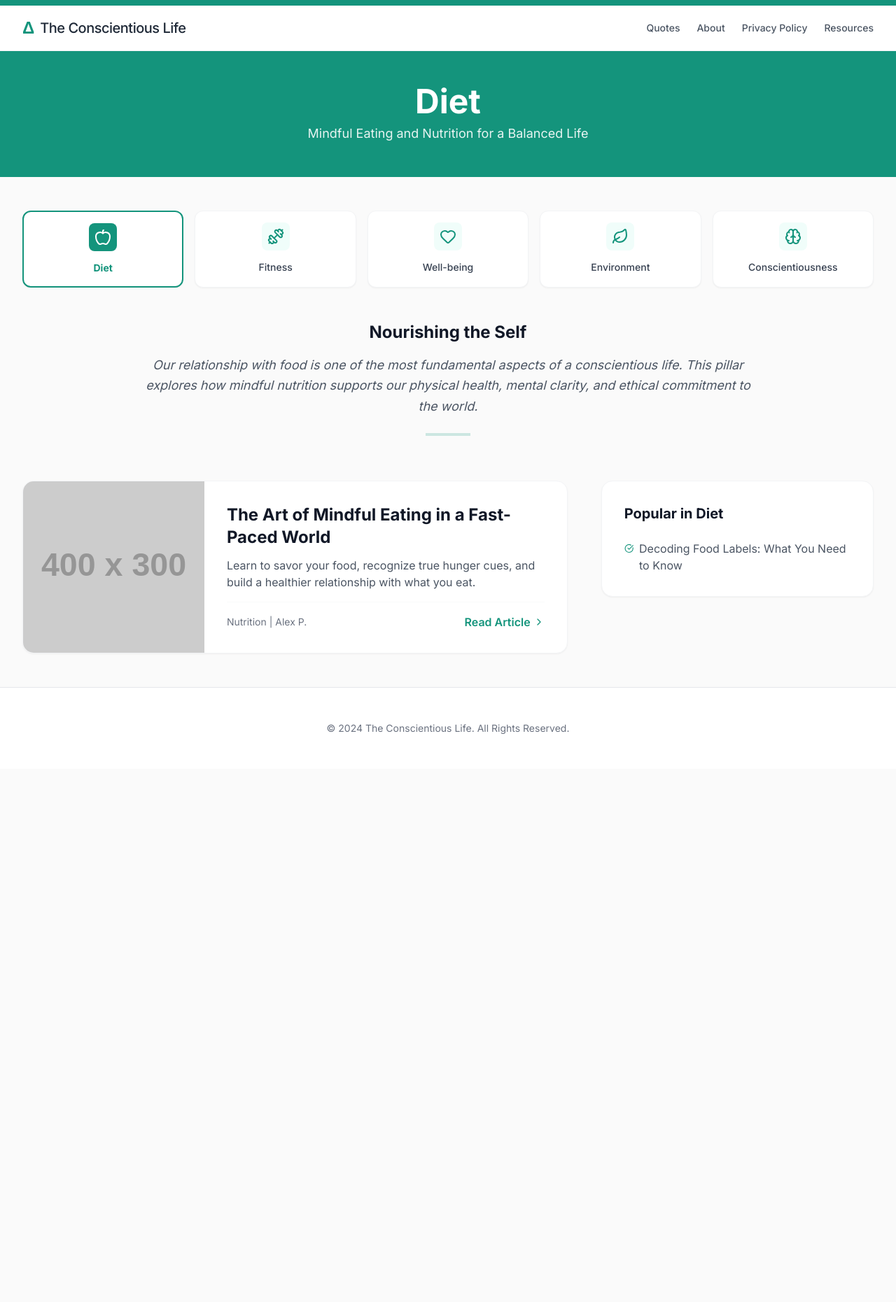
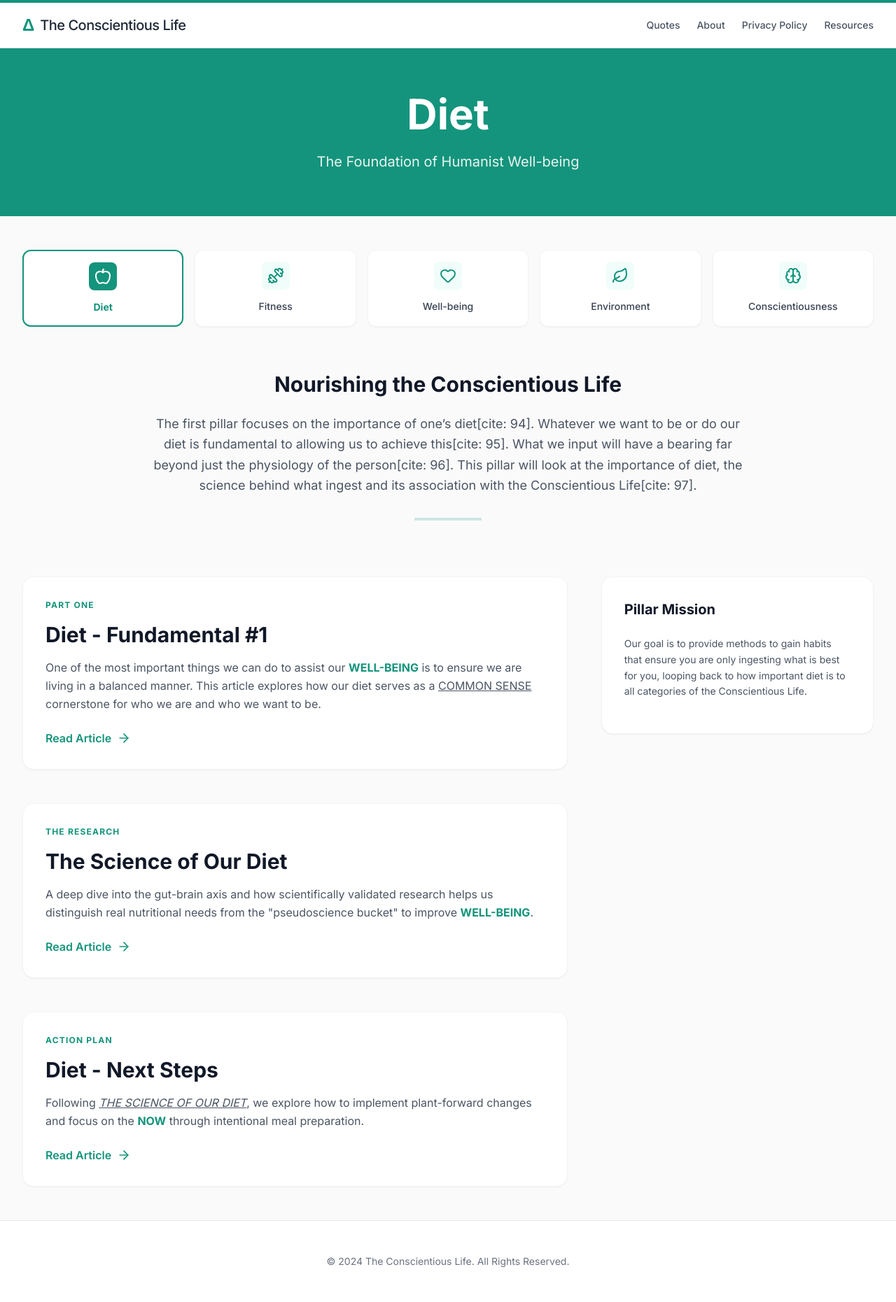
Before and after one commit to theconscientiouslife1-coder/TheCL, a Jekyll site: the page diet.html, which Jekyll copies as it is, in a window 1280 px wide. Shown: the whole page at 70% size. Built offline with Jekyll 4.4.1, drawn with Linux system fonts in a browser that asks for light colours; nearby versions of some CDN libraries; before the commit the page ends 1099 px from its top, so only the background shows below that.

Commit message:
Add Diet pillar spiel and first three articles

```diff
--- a/diet.html
+++ b/diet.html
@@ -15,6 +15,7 @@
     <style>
         body { font-family: 'Inter', sans-serif; display: flex; flex-direction: column; min-height: 100vh; }
         .flex-grow { flex-grow: 1; }
+        .top-ribbon { height: 4px; background-color: #14947c; width: 100%; }
         @keyframes slide-up-and-fade {
             0% { opacity: 0; transform: translateY(20px); }
             100% { opacity: 1; transform: translateY(0); }
@@ -48,16 +49,16 @@
         </div>
     </header>
 
-    <section class="bg-[#14947c] py-12 text-center text-white">
+    <section class="bg-[#14947c] py-16 text-center text-white">
         <div class="container mx-auto px-4">
-            <h1 class="text-3xl md:text-5xl font-bold mb-2">Diet</h1>
-            <p class="text-lg opacity-90">Mindful Eating and Nutrition for a Balanced Life</p>
+            <h1 class="text-4xl md:text-6xl font-bold mb-6">Diet</h1>
+            <p class="text-lg md:text-xl opacity-90 max-w-2xl mx-auto">The Foundation of Humanist Well-being</p>
         </div>
     </section>
 
     <main class="flex-grow container mx-auto px-4 sm:px-6 lg:px-8 py-12">
 
-        <section class="mb-12">
+        <section class="mb-16">
             <div class="grid grid-cols-2 sm:grid-cols-4 lg:grid-cols-5 gap-4 mobile-grid-container">
                 <a href="diet.html" class="bg-white p-4 text-center rounded-xl shadow-sm border-2 border-[#14947c] transition-all">
                     <div class="p-2 bg-[#14947c] rounded-lg text-white mb-2 inline-block">
@@ -65,28 +66,24 @@
                     </div>
                     <span class="block text-[#14947c] font-bold text-sm">Diet</span>
                 </a>
-
                 <a href="fitness.html" class="bg-white p-4 text-center rounded-xl shadow-sm border border-gray-100 hover:shadow-md transition-all group">
                     <div class="p-2 bg-teal-50 rounded-lg text-[#14947c] mb-2 inline-block group-hover:bg-[#14947c] group-hover:text-white transition-colors">
                         <i data-lucide="dumbbell" class="w-6 h-6"></i>
                     </div>
                     <span class="block text-gray-700 font-medium text-sm">Fitness</span>
                 </a>
-
                 <a href="well-being.html" class="bg-white p-4 text-center rounded-xl shadow-sm border border-gray-100 hover:shadow-md transition-all group">
                     <div class="p-2 bg-teal-50 rounded-lg text-[#14947c] mb-2 inline-block group-hover:bg-[#14947c] group-hover:text-white transition-colors">
                         <i data-lucide="heart" class="w-6 h-6"></i>
                     </div>
                     <span class="block text-gray-700 font-medium text-sm">Well-being</span>
                 </a>
-
                 <a href="environment.html" class="bg-white p-4 text-center rounded-xl shadow-sm border border-gray-100 hover:shadow-md transition-all group">
                     <div class="p-2 bg-teal-50 rounded-lg text-[#14947c] mb-2 inline-block group-hover:bg-[#14947c] group-hover:text-white transition-colors">
                         <i data-lucide="leaf" class="w-6 h-6"></i>
                     </div>
                     <span class="block text-gray-700 font-medium text-sm">Environment</span>
                 </a>
-
                 <a href="conscientiousness.html" class="bg-white p-4 text-center rounded-xl shadow-sm border border-gray-100 hover:shadow-md transition-all group">
                     <div class="p-2 bg-teal-50 rounded-lg text-[#14947c] mb-2 inline-block group-hover:bg-[#14947c] group-hover:text-white transition-colors">
                         <i data-lucide="brain" class="w-6 h-6"></i>
@@ -96,51 +93,72 @@
             </div>
         </section>
 
-        <section class="max-w-4xl mx-auto text-center mb-16 px-4">
-            <h2 class="text-2xl font-bold text-gray-900 mb-4">Nourishing the Self</h2>
-            <p class="text-gray-600 leading-relaxed text-lg italic">
-                Our relationship with food is one of the most fundamental aspects of a conscientious life. This pillar explores how mindful nutrition supports our physical health, mental clarity, and ethical commitment to the world.
+        <section class="max-w-4xl mx-auto text-center mb-20 px-4 animate-on-scroll opacity-0">
+            <h2 class="text-3xl font-bold text-gray-900 mb-6">Nourishing the Conscientious Life</h2>
+            <p class="text-gray-600 leading-relaxed text-lg">
+                The first pillar focuses on the importance of one’s diet[cite: 94]. Whatever we want to be or do our diet is fundamental to allowing us to achieve this[cite: 95]. What we input will have a bearing far beyond just the physiology of the person[cite: 96]. This pillar will look at the importance of diet, the science behind what ingest and its association with the Conscientious Life[cite: 97].
             </p>
-            <div class="mt-6 w-16 h-1 bg-[#14947c]/20 mx-auto"></div>
+            <div class="mt-8 w-24 h-1 bg-[#14947c]/20 mx-auto"></div>
         </section>
 
         <div class="flex flex-col lg:flex-row gap-12">
 
-            <div class="lg:w-2/3 space-y-10">
-                <article class="bg-white rounded-2xl shadow-sm border border-gray-100 overflow-hidden flex flex-col md:flex-row animate-on-scroll opacity-0">
-                    <img src="https://via.placeholder.com/400x300" alt="Mindful Eating" class="w-full md:w-1/3 h-52 md:h-auto object-cover">
-                    <div class="p-8 flex flex-col justify-between w-full">
-                        <div>
-                            <h2 class="text-2xl font-bold text-gray-900 mb-3">The Art of Mindful Eating in a Fast-Paced World</h2>
-                            <p class="text-gray-600 mb-4">Learn to savor your food, recognize true hunger cues, and build a healthier relationship with what you eat.</p>
+            <div class="lg:w-2/3 space-y-12">
+
+                <article class="bg-white rounded-2xl shadow-sm border border-gray-100 overflow-hidden animate-on-scroll opacity-0">
+                    <div class="p-8">
+                        <div class="flex items-center space-x-2 text-[#14947c] mb-4">
+                            <span class="text-xs font-bold uppercase tracking-widest">Part One</span>
                         </div>
-                        <div class="flex justify-between items-center pt-4 border-t border-gray-50">
-                            <span class="text-sm text-gray-500">Nutrition | Alex P.</span>
-                            <a href="#" class="text-[#14947c] hover:underline font-semibold flex items-center">
-                                Read Article <i data-lucide="chevron-right" class="w-4 h-4 ml-1"></i>
-                            </a>
-                        </div>
+                        <h2 class="text-2xl md:text-3xl font-bold text-gray-900 mb-4">Diet - Fundamental #1</h2>
+                        <p class="text-gray-600 mb-6 leading-relaxed">
+                            One of the most important things we can do to assist our <a href="well-being.html" class="text-[#14947c] font-bold hover:underline">WELL-BEING</a> is to ensure we are living in a balanced manner. This article explores how our diet serves as a <a href="common-sense.html" class="underline hover:text-[#14947c] transition-colors">COMMON SENSE</a> cornerstone for who we are and who we want to be.
+                        </p>
+                        <a href="diet-fundamental-1.html" class="inline-flex items-center text-[#14947c] font-semibold hover:translate-x-1 transition-transform">
+                            Read Article <i data-lucide="arrow-right" class="ml-2 w-5 h-5"></i>
+                        </a>
                     </div>
                 </article>
 
-                </div>
+                <article class="bg-white rounded-2xl shadow-sm border border-gray-100 overflow-hidden animate-on-scroll opacity-0">
+                    <div class="p-8">
+                        <div class="flex items-center space-x-2 text-[#14947c] mb-4">
+                            <span class="text-xs font-bold uppercase tracking-widest">The Research</span>
+                        </div>
+                        <h2 class="text-2xl md:text-3xl font-bold text-gray-900 mb-4">The Science of Our Diet</h2>
+                        <p class="text-gray-600 mb-6 leading-relaxed">
+                            A deep dive into the gut-brain axis and how scientifically validated research helps us distinguish real nutritional needs from the "pseudoscience bucket" to improve <a href="well-being.html" class="text-[#14947c] font-bold hover:underline">WELL-BEING</a>.
+                        </p>
+                        <a href="science-of-diet.html" class="inline-flex items-center text-[#14947c] font-semibold hover:translate-x-1 transition-transform">
+                            Read Article <i data-lucide="arrow-right" class="ml-2 w-5 h-5"></i>
+                        </a>
+                    </div>
+                </article>
+
+                <article class="bg-white rounded-2xl shadow-sm border border-gray-100 overflow-hidden animate-on-scroll opacity-0">
+                    <div class="p-8">
+                        <div class="flex items-center space-x-2 text-[#14947c] mb-4">
+                            <span class="text-xs font-bold uppercase tracking-widest">Action Plan</span>
+                        </div>
+                        <h2 class="text-2xl md:text-3xl font-bold text-gray-900 mb-4">Diet - Next Steps</h2>
+                        <p class="text-gray-600 mb-6 leading-relaxed">
+                            Following <a href="science-of-diet.html" class="underline italic hover:text-[#14947c] transition-colors">THE SCIENCE OF OUR DIET</a>, we explore how to implement plant-forward changes and focus on the <a href="mindfulness.html" class="font-bold text-[#14947c] hover:underline">NOW</a> through intentional meal preparation.
+                        </p>
+                        <a href="diet-next-steps.html" class="inline-flex items-center text-[#14947c] font-semibold hover:translate-x-1 transition-transform">
+                            Read Article <i data-lucide="arrow-right" class="ml-2 w-5 h-5"></i>
+                        </a>
+                    </div>
+                </article>
+
+            </div>
 
             <aside class="lg:w-1/3 space-y-8">
-
                 <div class="bg-white p-8 rounded-2xl shadow-sm border border-gray-100">
-                    <h4 class="text-xl font-bold text-gray-900 mb-6">Popular in Diet</h4>
-                    <ul class="space-y-4">
-                        <li>
-                            <a href="#" class="group flex items-start">
-                                <i data-lucide="check-circle" class="w-4 h-4 text-[#14947c] mr-2 mt-1"></i>
-                                <span class="text-gray-600 group-hover:text-[#14947c] transition-colors">Decoding Food Labels: What You Need to Know</span>
-                            </a>
-                        </li>
-                    </ul>
+                    <h4 class="text-xl font-bold text-gray-900 mb-6">Pillar Mission</h4>
+                    <p class="text-gray-600 text-sm leading-relaxed mb-4">
+                        Our goal is to provide methods to gain habits that ensure you are only ingesting what is best for you, looping back to how important diet is to all categories of the Conscientious Life.
+                    </p>
                 </div>
-
-
-
             </aside>
         </div>
     </main>
@@ -150,10 +168,7 @@
     </footer>
 
     <script>
-        // Trigger Lucide icons
         lucide.createIcons();
-
-        // Scroll Animation Logic
         const observer = new IntersectionObserver((entries) => {
             entries.forEach(entry => {
                 if (entry.isIntersecting) {
```
Also changed, not shown: Diet - Fundamental1.html (added, +56 -0 lines), Diet - Next Steps.html (added, +47 -0 lines), The Science of Our Diet.html (added, +51 -0 lines).
